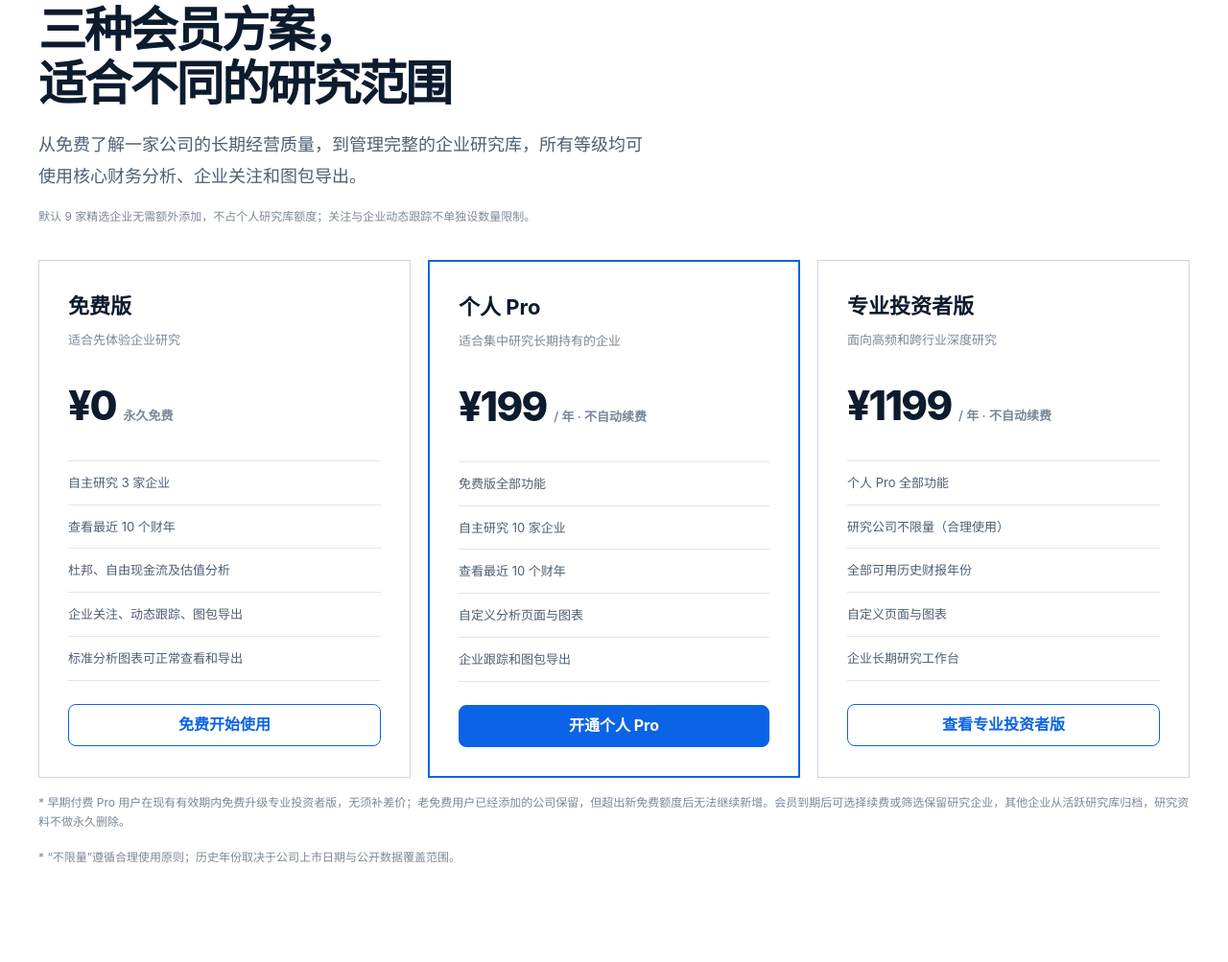
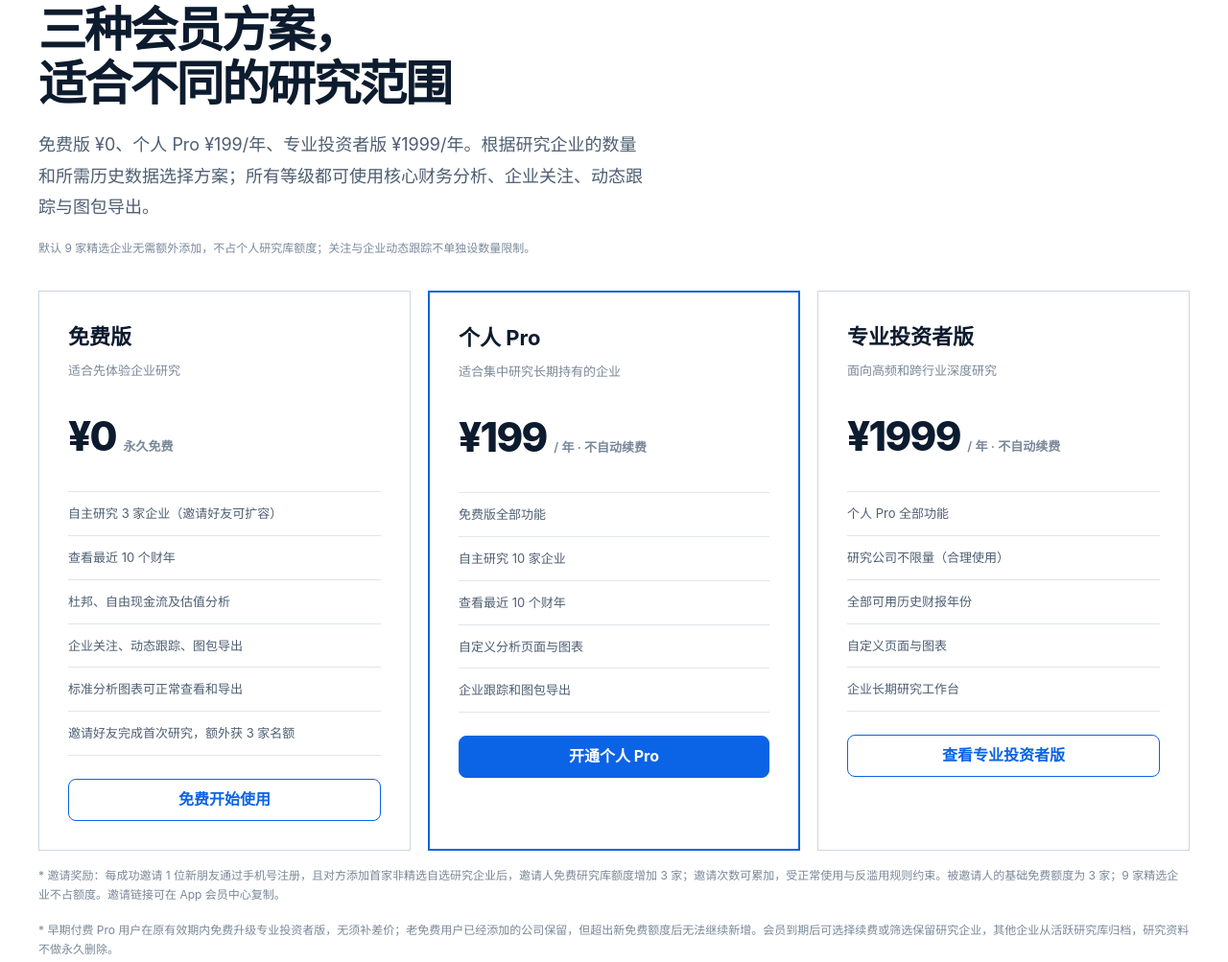
Before and after one commit to richardsun1990/dupontmaster-web-manual, a plain HTML site: page index.html in a window 1280 px wide. Shown: the part 4246-5249 px from the top of the page at 96% size. Drawn offline with Linux system fonts and the light colour scheme.

Commit message:
fix(website): align three-tier 1999 pricing, referral rewards, and agreement

```diff
--- a/index.html
+++ b/index.html
@@ -297,7 +297,7 @@
       <div class="container pricing-wrap">
         <div class="pricing-intro">
           <h2 class="section-title">三种会员方案，<br>适合不同的研究范围</h2>
-          <p class="section-copy">从免费了解一家公司的长期经营质量，到管理完整的企业研究库，所有等级均可使用核心财务分析、企业关注和图包导出。</p>
+          <p class="section-copy">免费版 ¥0、个人 Pro ¥199/年、专业投资者版 ¥1999/年。根据研究企业的数量和所需历史数据选择方案；所有等级都可使用核心财务分析、企业关注、动态跟踪与图包导出。</p>
           <p class="pricing-footnote">默认 9 家精选企业无需额外添加，不占个人研究库额度；关注与企业动态跟踪不单独设数量限制。</p>
         </div>
 
@@ -308,11 +308,12 @@
               <p class="plan-sub">适合先体验企业研究</p>
               <div class="plan-price">¥0 <small>永久免费</small></div>
               <ul class="plan-list">
-                <li>自主研究 3 家企业</li>
+                <li>自主研究 3 家企业（邀请好友可扩容）</li>
                 <li>查看最近 10 个财年</li>
                 <li>杜邦、自由现金流及估值分析</li>
                 <li>企业关注、动态跟踪、图包导出</li>
                 <li>标准分析图表可正常查看和导出</li>
+                <li>邀请好友完成首次研究，额外获 3 家名额</li>
               </ul>
               <a class="plan-action" href="https://app.dupontmaster.com/">免费开始使用</a>
             </article>
@@ -334,7 +335,7 @@
             <article class="plan-card">
               <h3>专业投资者版</h3>
               <p class="plan-sub">面向高频和跨行业深度研究</p>
-              <div class="plan-price">¥1199 <small>/ 年 · 不自动续费</small></div>
+              <div class="plan-price">¥1999 <small>/ 年 · 不自动续费</small></div>
               <ul class="plan-list">
                 <li>个人 Pro 全部功能</li>
                 <li>研究公司不限量（合理使用）</li>
@@ -345,7 +346,8 @@
               <a class="plan-action" href="https://app.dupontmaster.com/">查看专业投资者版</a>
             </article>
           </div>
-          <p class="pricing-footnote">* 早期付费 Pro 用户在现有有效期内免费升级专业投资者版，无须补差价；老免费用户已经添加的公司保留，但超出新免费额度后无法继续新增。会员到期后可选择续费或筛选保留研究企业，其他企业从活跃研究库归档，研究资料不做永久删除。</p>
+          <p class="pricing-footnote">* 邀请奖励：每成功邀请 1 位新朋友通过手机号注册，且对方添加首家非精选自选研究企业后，邀请人免费研究库额度增加 3 家；邀请次数可累加，受正常使用与反滥用规则约束。被邀请人的基础免费额度为 3 家；9 家精选企业不占额度。邀请链接可在 App 会员中心复制。</p>
+          <p class="pricing-footnote">* 早期付费 Pro 用户在原有效期内免费升级专业投资者版，无须补差价；老免费用户已经添加的公司保留，但超出新免费额度后无法继续新增。会员到期后可选择续费或筛选保留研究企业，其他企业从活跃研究库归档，研究资料不做永久删除。</p>
           <p class="pricing-footnote">* “不限量”遵循合理使用原则；历史年份取决于公司上市日期与公开数据覆盖范围。</p>
         </div>
       </div>
```
